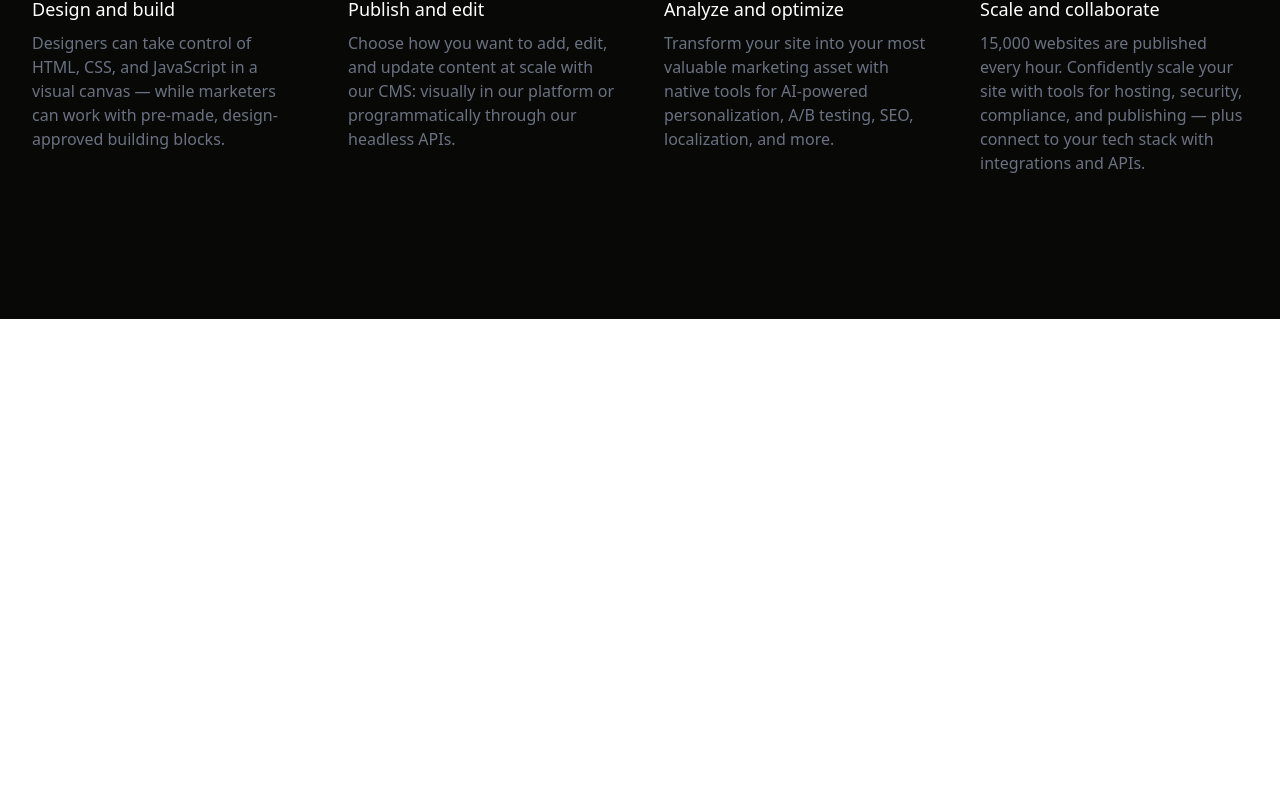
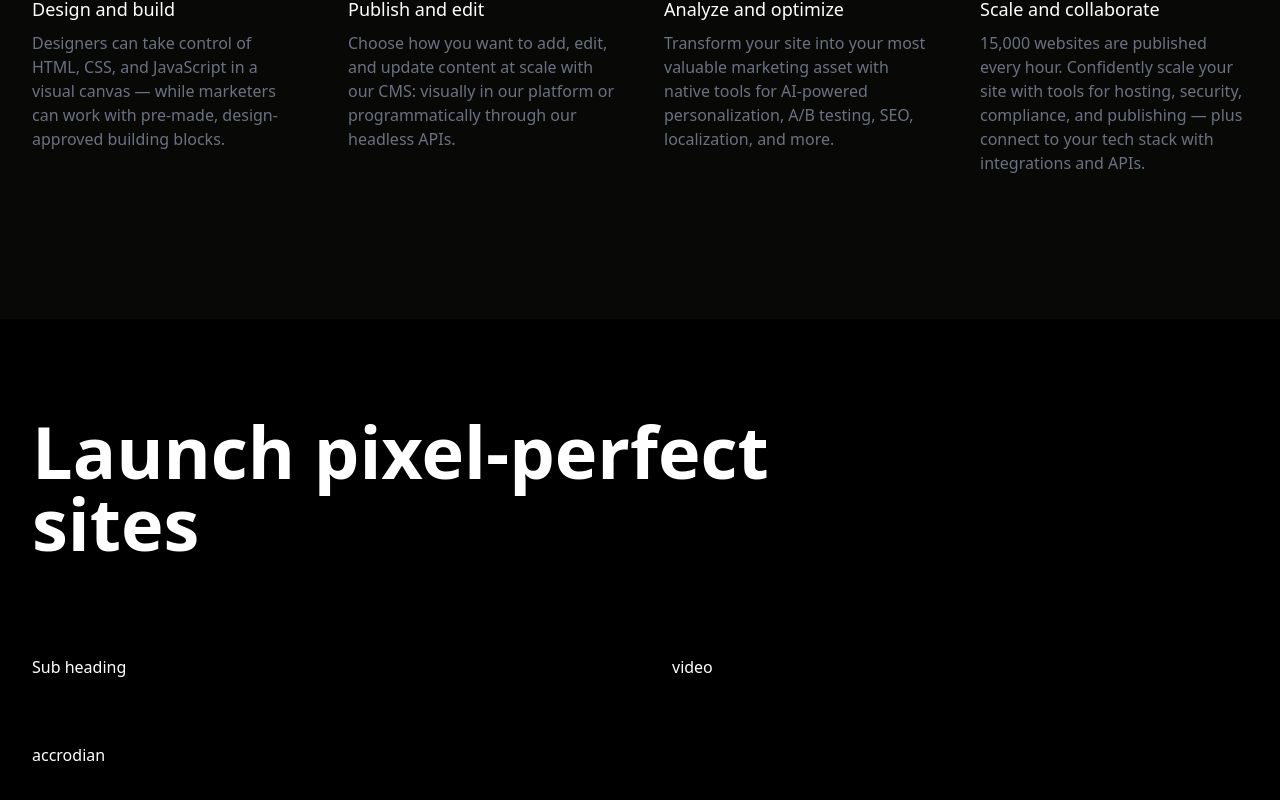
Before and after one commit to shvnsaha/landing-page-design, a React (Vite) app: page / in a window 1280 px wide. Shown: the part 1913-2713 px from the top of the page. Before the commit the page ends 2232 px from the top, so only its background shows below. Built offline with nearby package versions, Linux system fonts and the light colour scheme.

Commit message:
Design Section done

```diff
--- a/src/App.jsx
+++ b/src/App.jsx
@@ -1,6 +1,7 @@
 
 import './App.css'
 import CompanyLogo from './components/CompanyLogo'
+import DesignSection from './components/DesignSection'
 import FeaturesSection from './components/FeaturesSection'
 import Hero from './components/Hero'
 import Navbar from './components/Navbar'
@@ -13,6 +14,7 @@ function App() {
      <Hero/>
      <CompanyLogo/>
      <FeaturesSection/>
+     <DesignSection/>
     </>
   )
 }
--- /dev/null
+++ b/src/components/DesignSection.jsx
@@ -0,0 +1,33 @@
+
+
+const DesignSection = () => {
+    return (
+        <div className="overflow-hidden py-24 bg-black text-white">
+            <div className="primary-container">
+                <div className="max-w-[50rem] lg:mb-24 mb-16">
+                    <h2 className="text-6xl md:text-7xl font-bold text-white mb-8">
+                        Launch pixel-perfect sites
+                    </h2>
+                </div>
+
+                {/* content grid */}
+                <div className="grid grid-cols-1 lg:grid-cols-2 gap-16">
+                 {/* content */}
+                 <div className="flex flex-col justify-between gap-16">
+                    {/* sub heading */}
+                    <div>Sub heading</div>
+
+                    {/* accrodian */}
+                    <div>accrodian</div>
+                 </div>
+
+
+                    {/* video */}
+                    <div>video</div>
+                </div>
+            </div>
+        </div>
+    );
+};
+
+export default DesignSection;
```
